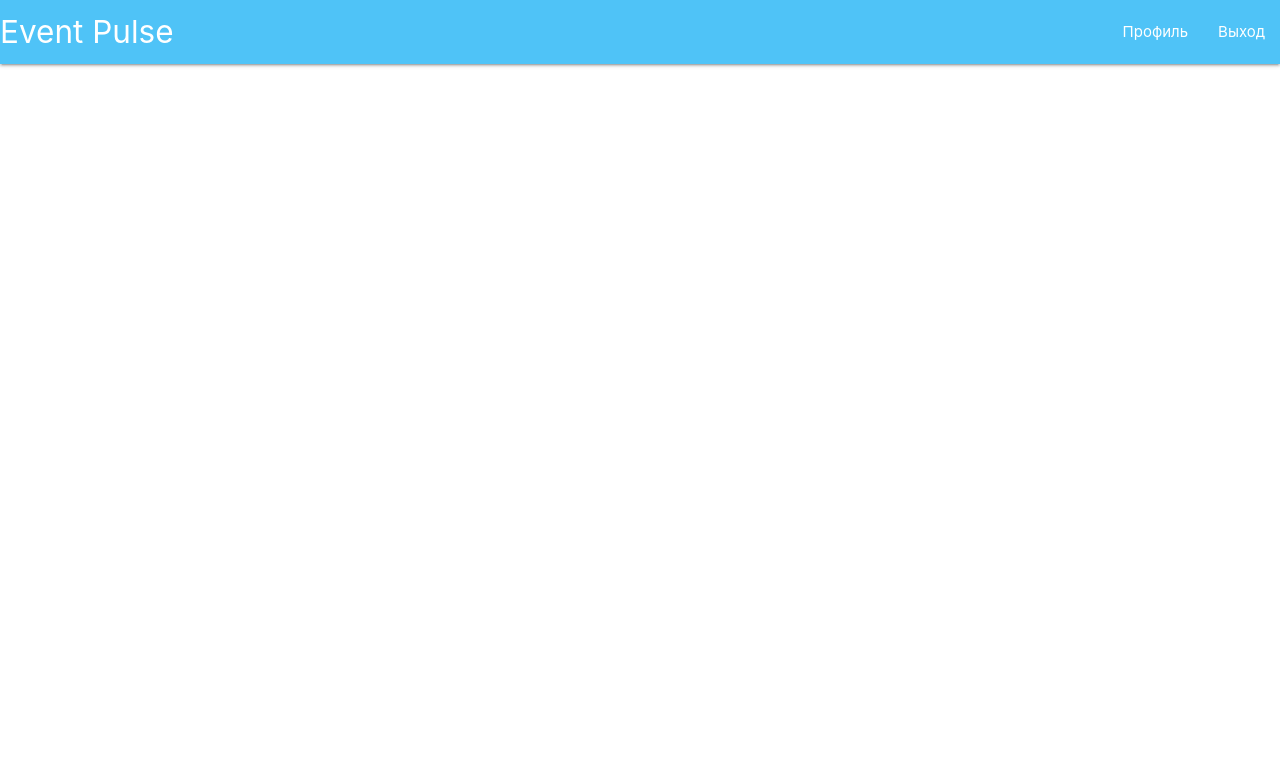
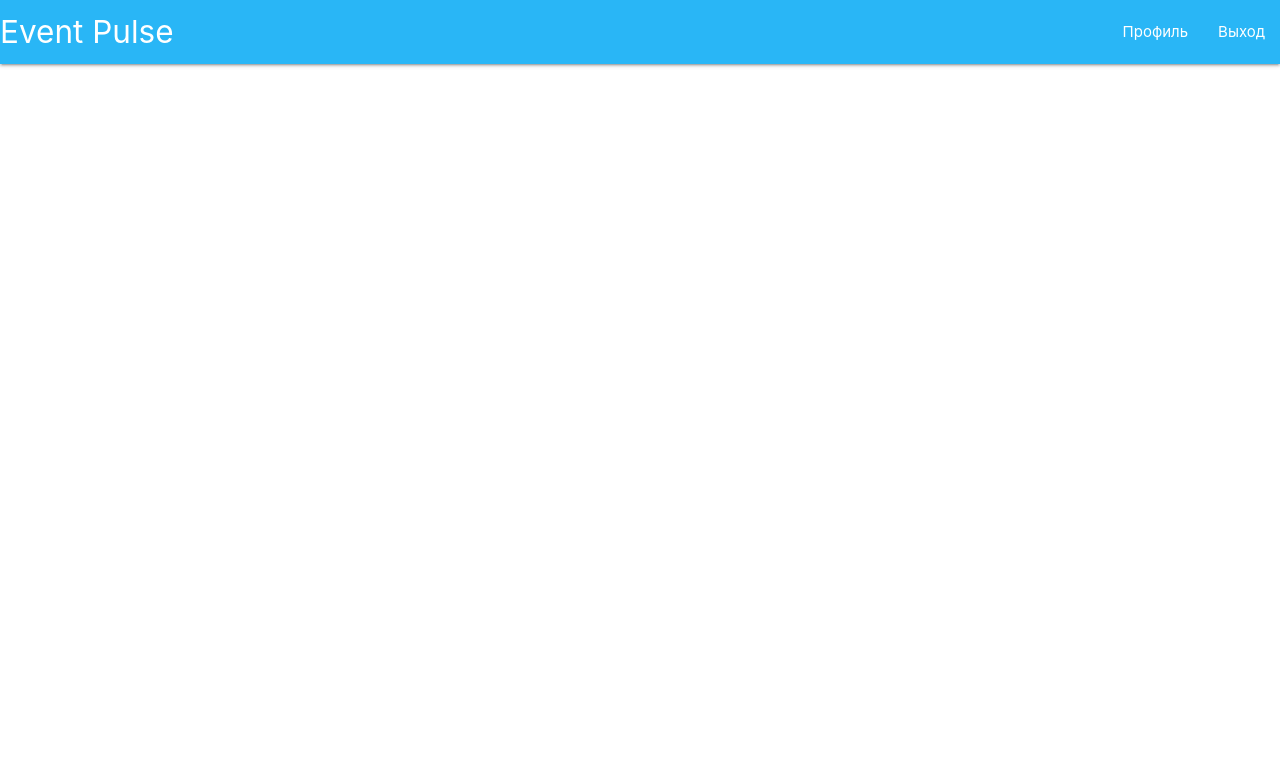
Before and after one commit to OlegChausov/EventPulse, a Python web app: template Event_Pulse_app/templates/base.html in a window 1280 px wide. Shown: the top 757 px of the page. Run offline with Jinja, Linux system fonts and the light colour scheme; the template is opened without the code that fills it, so the values that code supplies are empty; some libraries are stand-ins or nearby versions.

Commit message:
styles slightly changed

```diff
--- a/Event_Pulse_app/static/CSS/styles.css
+++ b/Event_Pulse_app/static/CSS/styles.css
@@ -8,7 +8,7 @@
       flex: 1 0 auto; /* растягивает контент и прижимает футер вниз */
     }
     .container {
-      width: 90% !important;
+      width: 95% !important;
       max-width: 100% !important;
       padding-left: 1rem;
       padding-right: 1rem;
--- a/Event_Pulse_app/templates/base.html
+++ b/Event_Pulse_app/templates/base.html
@@ -13,7 +13,7 @@
 
   <!-- Навбар -->
   <nav>
-    <div class="nav-wrapper light-blue lighten-2">
+    <div class="nav-wrapper light-blue lighten-1">
       <a href="/" class="brand-logo">Event Pulse</a>
       <ul id="nav-mobile" class="right hide-on-med-and-down">
         <li><a href="/profile">Профиль</a></li>
--- a/Event_Pulse_app/templates/profile.html
+++ b/Event_Pulse_app/templates/profile.html
@@ -24,6 +24,7 @@
               hx-target="#query-form"
               hx-swap="innerHTML"
               class="waves-effect waves-light btn green">
+            <i class="material-icons left">add</i>
         Добавить запрос
       </button>
       <div id="query-form"></div>
```
